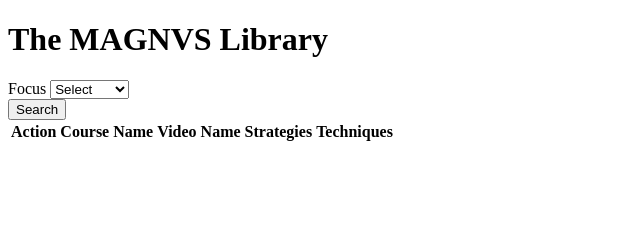
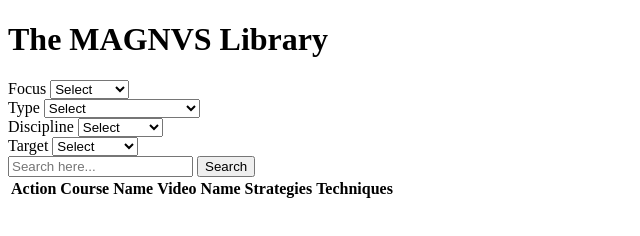
Before and after one commit to rhagan19/MAGNVSwebsite, a plain HTML site: page index.html in a window 1280 px wide. Shown: the whole page, without its empty margins (0-640 px from the left). Drawn offline with Linux system fonts and the light colour scheme.

Commit message:
Update index.html

```diff
--- a/index.html
+++ b/index.html
@@ -14,40 +14,36 @@
     <div id="filters">
         <div class="filter-group">
             <label for="focus-select">Focus</label>
-            <select id="focus-select" class="filter">
+            <select id="focus-select">
                 <option value="">Select Focus</option>
-                <!-- Focus options will be dynamically loaded here -->
             </select>
         </div>
 
-        <!-- The following select elements will be hidden initially and shown dynamically based on the previous selections -->
-        <div class="filter-group" style="display:none;">
+        <div class="filter-group">
             <label for="type-select">Type</label>
-            <select id="type-select" class="filter">
+            <select id="type-select">
                 <option value="">Select Type</option>
-                <!-- Type options will be dynamically loaded here -->
             </select>
         </div>
 
-        <div class="filter-group" style="display:none;">
+        <div class="filter-group">
             <label for="discipline-select">Discipline</label>
-            <select id="discipline-select" class="filter">
+            <select id="discipline-select">
                 <option value="">Select Discipline</option>
-                <!-- Discipline options will be dynamically loaded here -->
             </select>
         </div>
 
-        <!-- This has been changed to an anchor to look like a hyperlink as per your request -->
-        <div class="filter-group" style="display:none;">
-            <label for="target-link">Target</label>
-            <a id="target-link" class="filter" href="#" style="color: #007bff; text-decoration: underline;">Select</a>
+        <div class="filter-group">
+            <label for="target-select">Target</label>
+            <select id="target-select">
+                <option value="">Select Target</option>
+            </select>
         </div>
+    </div>
 
-        <!-- Reset button added next to the Search button -->
-        <div class="filter-group">
-            <button id="search-btn" class="filter">Search</button>
-            <button id="reset-btn" class="filter" style="display:none;">Reset</button>
-        </div>
+    <div id="search-area">
+        <input type="text" id="search-box" placeholder="Search here...">
+        <button id="search-btn">Search</button>
     </div>
 
     <div id="results-container">
```
